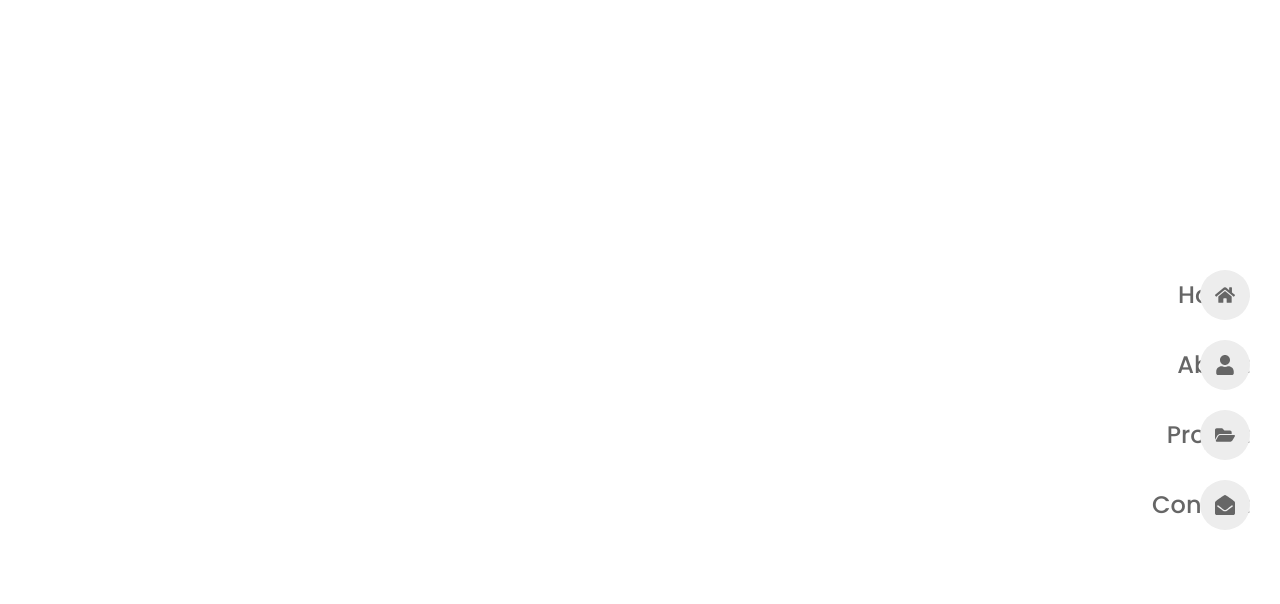
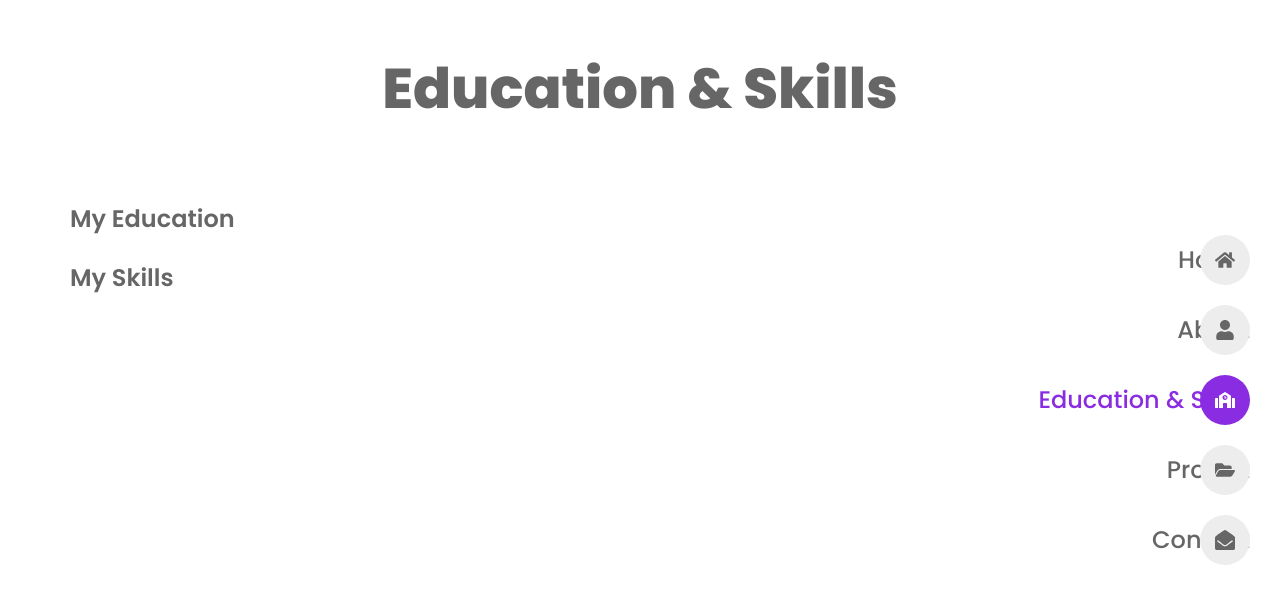
Before and after one commit to WAUdeshinduminaweerakoon/Personal-Portfolio-Website, a React (Create React App) app: page /educationAndSkills in a window 1280 px wide. Before the commit this address had no page. Shown: the top 604 px of the page. Built offline with nearby package versions, Linux system fonts and the light colour scheme.

Commit message:
add the education & Skill

```diff
--- a/src/App.css
+++ b/src/App.css
@@ -102,6 +102,9 @@ img{
     margin-bottom: 70px;
 
 }
+.section__title span{
+    color: var(--first-color);
+}
 
 .button{
     display: inline-block;
--- a/src/App.jsx
+++ b/src/App.jsx
@@ -6,6 +6,7 @@ import Home from './pages/home/Home'
 import About from './pages/about/About'
 import Project from './pages/project/Project'
 import Contact from './pages/contact/Contact'
+import EducationAndSkills from './pages/educationAndSkills/EducationAndSkills';
 
 function App() {
   return (
@@ -16,6 +17,7 @@ function App() {
       <Route path='about' element={<About/>}/>
       <Route path='project' element={<Project/>}/>
       <Route path='contact' element={<Contact/>}/>
+      <Route path='educationAndSkills' element={<EducationAndSkills/>}/>
     </Routes>
    </BrowserRouter>
 
--- a/src/data.jsx
+++ b/src/data.jsx
@@ -6,6 +6,7 @@ import {
     FaBriefcase,
     FaGraduationCap,
     FaCode,
+    FaSchool,
   } from 'react-icons/fa';
   import { FiFileText, FiUser, FiExternalLink } from 'react-icons/fi';
 
@@ -41,16 +42,22 @@ import {
       icon: <FaUser className='nav__icon' />,
       path: '/about',
     },
+    {
+      id: 3,
+      name: 'Education\xa0&\xa0Skills',
+      icon: <FaSchool className='nav__icon' />,
+      path: '/educationAndSkills',
+    },
 
     {
-      id: 3,
+      id: 4,
       name: 'Project',
       icon: <FaFolderOpen className='nav__icon' />,
       path: '/project',
     },
 
     {
-      id: 4,
+      id: 5,
       name: 'Contact',
       icon: <FaEnvelopeOpen className='nav__icon' />,
       path: '/contact',
--- /dev/null
+++ b/src/pages/educationAndSkills/EducationAndSkills.jsx
@@ -0,0 +1,26 @@
+import React from 'react'
+import "./educationAndSkills.css"
+
+
+const EducationAndSkills = () => {
+    return (
+      <main className="three container">
+        <section className="Education">
+        <h2 className='section__title'>
+        Education & Skills
+        </h2>
+           <h3 className="section__subtitle subtitle__centre">My Education</h3>
+        </section>
+        <div className='separator'></div>
+        <section className='Skills'>
+            <h3 className="section__subtitle subtitle__centre">My Skills</h3>
+            <div className="skills__container grid">
+
+            </div>
+        </section>
+      </main>
+    )
+  }
+
+
+export default EducationAndSkills
```
Also changed, not shown: src/pages/educationAndSkills/educationAndSkills.css (added).
